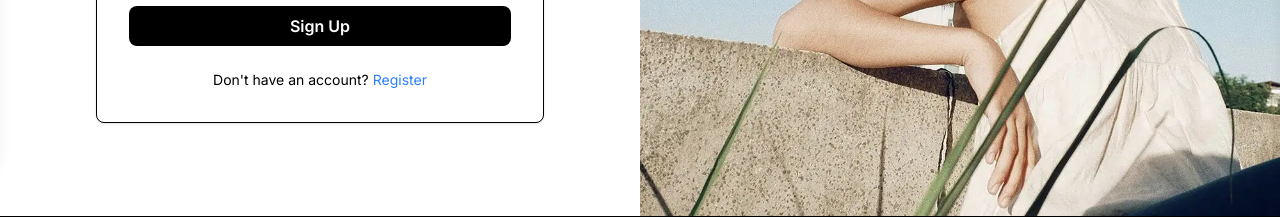
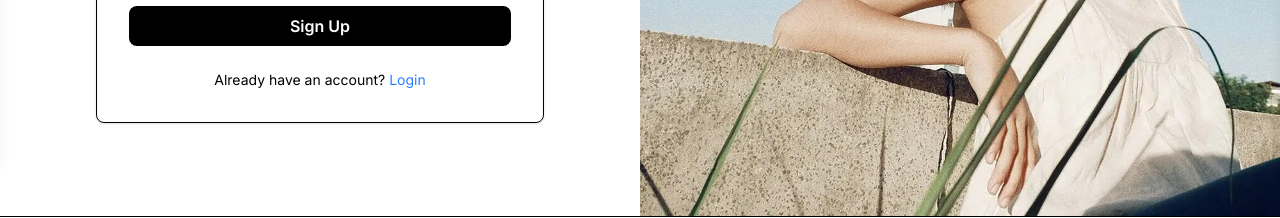
Before and after one commit to Hafeez2200/fullstack-e-commerce-website, a React (Vite) app in the folder frontend/: page /register in a window 1280 px wide. Shown: the part 643-861 px from the top of the page. Built offline with nearby package versions, Linux system fonts and the light colour scheme.

Commit message:
fixed ui

```diff
--- a/frontend/src/pages/Register.jsx
+++ b/frontend/src/pages/Register.jsx
@@ -62,9 +62,9 @@ const Register = () => {
             Sign Up
           </button>
           <p className=" mt-6 text-center text-sm">
-            Don't have an account?{" "}
-            <Link to="/register" className=" text-blue-500">
-              Register
+            Already have an account?{" "}
+            <Link to="/login" className=" text-blue-500">
+              Login
             </Link>
           </p>
         </form>
```
